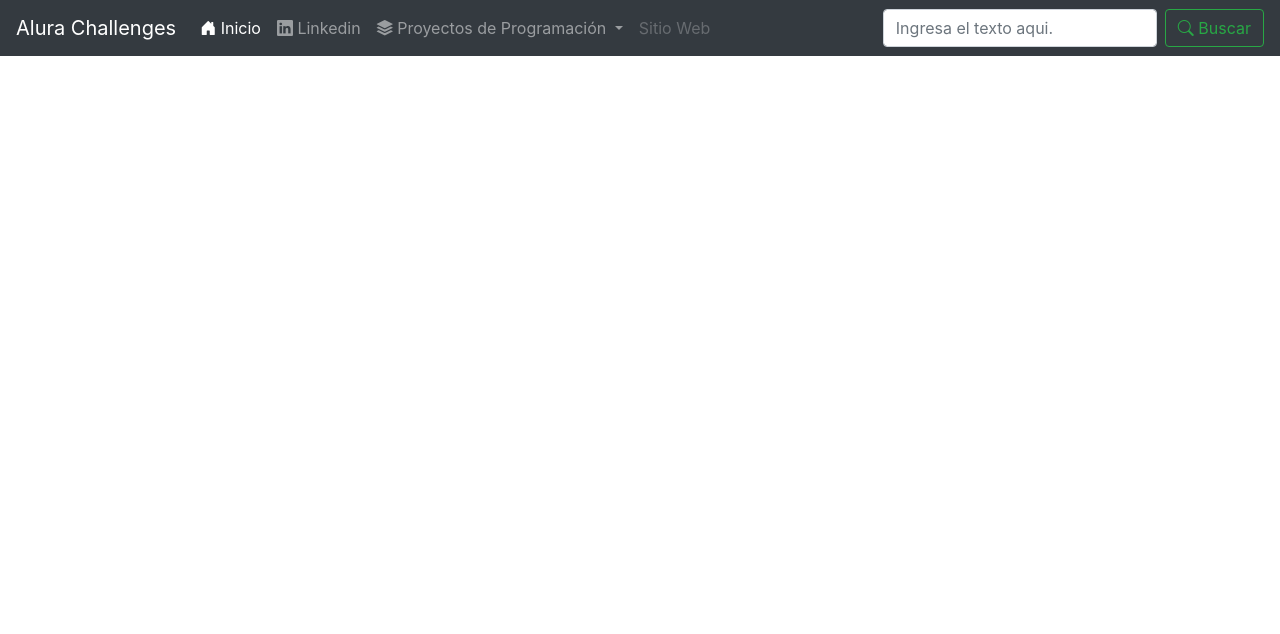
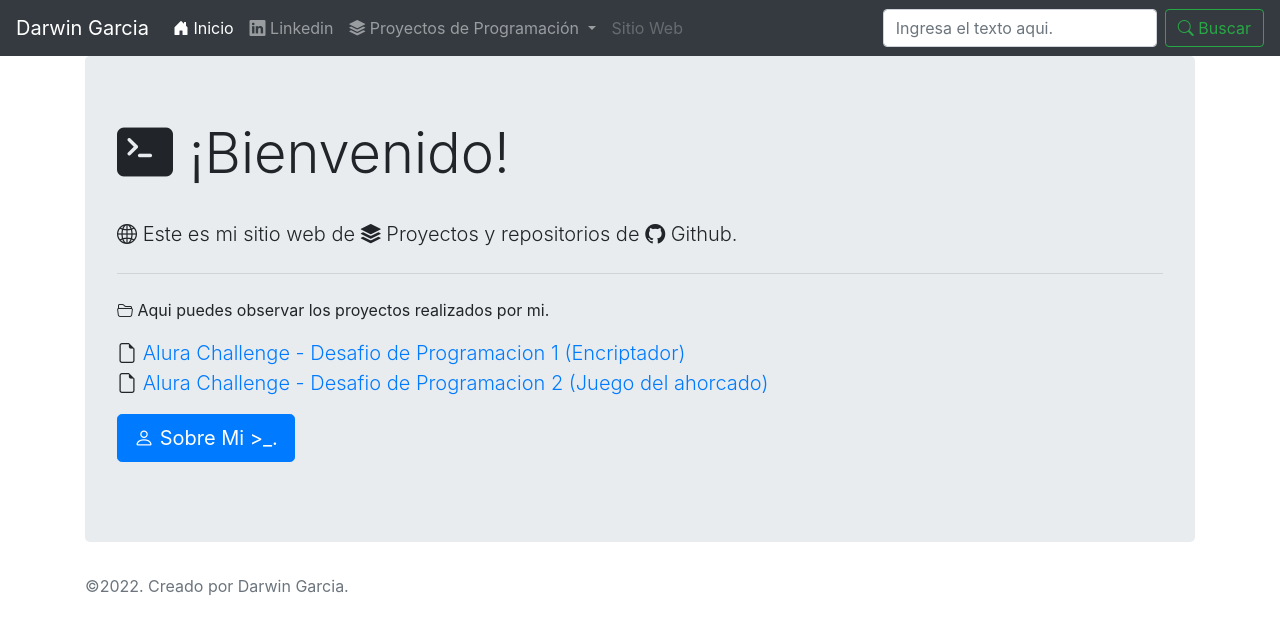
Before and after one commit to darwin-garcia/darwin-garcia.github.io, a plain HTML site: page index.html in a window 1280 px wide. Drawn offline with nearby package versions, Linux system fonts and the light colour scheme.

Commit message:
Update index.html

```diff
--- a/index.html
+++ b/index.html
@@ -8,7 +8,7 @@
   </title>
 <body>
     <nav class="navbar navbar-expand-lg navbar navbar-dark bg-dark">
-        <a class="navbar-brand" href="#">Alura Challenges</a>
+        <a class="navbar-brand" href="#">Darwin Garcia</a>
         <button class="navbar-toggler" type="button" data-toggle="collapse" data-target="#navbarSupportedContent" aria-controls="navbarSupportedContent" aria-expanded="false" aria-label="Toggle navigation">
           <span class="navbar-toggler-icon"></span>
         </button>
@@ -44,5 +44,27 @@
       </nav>
 </body>
 
+<main role="main" class="container">
+<div class="jumbotron">
+    <h1 class="display-4"><i class="bi bi-terminal-fill"></i> ¡Bienvenido!</h1>
+    <br>
+    <p class="lead"><i class="bi bi-globe2"></i> Este es mi sitio web de <i class="bi bi-stack"></i> Proyectos y repositorios de <i class="bi bi-github"></i> Github.</p>
+    <hr class="my-4">
+    <p><i class="bi bi-folder2-open"></i> Aqui puedes observar los proyectos realizados por mi.</p>
+    <p class="lead">
+        <i class="bi bi-file-earmark"></i> <a href="./Challenge1-Starter/index.html"> Alura Challenge - Desafio de Programacion 1 (Encriptador)</a>
+        <br>
+        <i class="bi bi-file-earmark"></i><a href="./Challenge2-Starter/index.html"> Alura Challenge - Desafio de Programacion 2 (Juego del ahorcado)</a>
+    </p>
+    <p class="lead">
+      <a class="btn btn-primary btn-lg" href="#" role="button"><i class="bi bi-person"></i> Sobre Mi >_.</a>
+    </p>
+  </div>
+  </main>
+  <footer class="footer">
+    <div class="container">
+      <span class="text-muted">©2022. Creado por Darwin Garcia.</span>
+    </div>
+  </footer>
 
 </html>
```
